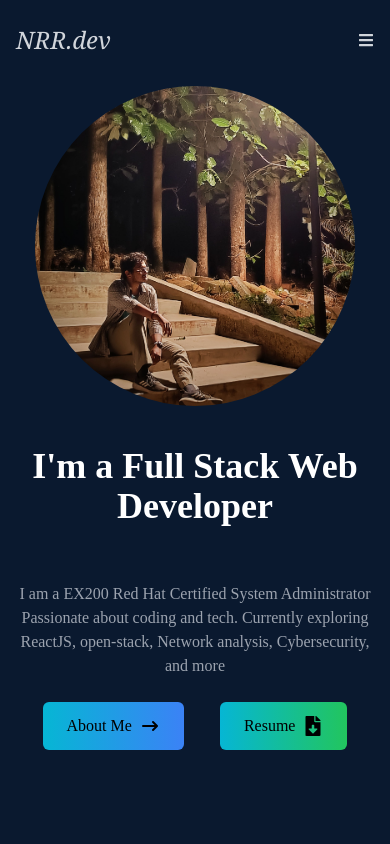
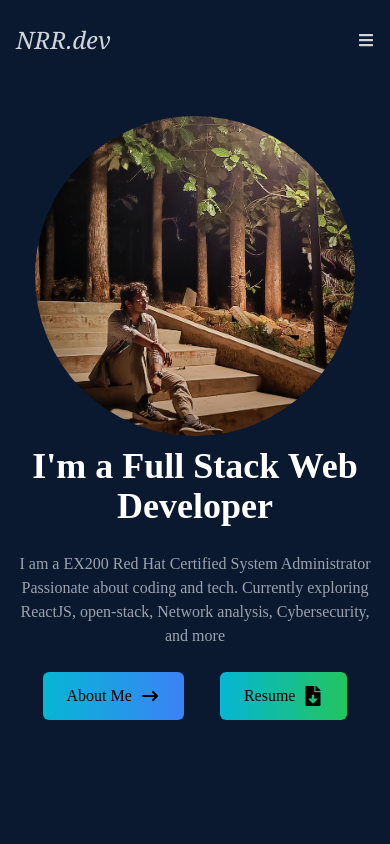
Before and after one commit to navaneet-rao/navaneet-rao.github.io, a React (Create React App) app: page / in a window 390 px wide. Shown: the top 844 px of the page. Built offline with nearby package versions, Linux system fonts and the light colour scheme.

Commit message:
update 3

```diff
--- a/src/components/Home.jsx
+++ b/src/components/Home.jsx
@@ -26,10 +26,10 @@ const Home = () => {
               className="rounded-full xl:h-auto xl:max-w-lg xl:ms-auto max-w-xs  wide:landscape:max-w-[200px]  "
             />
           </div>
-          <h2 className="sm:text-7xl text-4xl font-bold text-white portrait:text-center portrait:py-[40px] wide:landscape:text-4xl">
+          <h2 className="sm:text-7xl text-4xl font-bold text-white portrait:text-center portrait:py-[10px] wide:landscape:text-4xl">
             I'm a Full Stack Web Developer
           </h2>
-          <p className="text-gray-400 portrait:text-center py-4 max-w-md">
+          <p className="text-gray-400 portrait:text-center py-4 portrait:mx-auto max-w-md">
             I am a EX200 Red Hat Certified System Administrator Passionate about
             coding and tech. Currently exploring ReactJS, open-stack, Network
             analysis, Cybersecurity, and more
```
